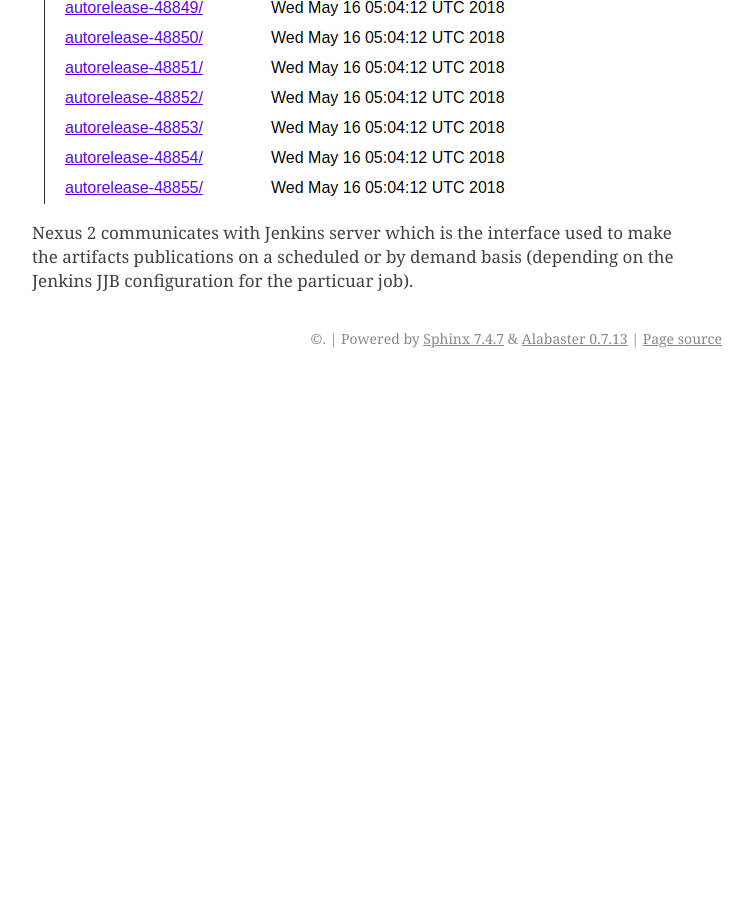
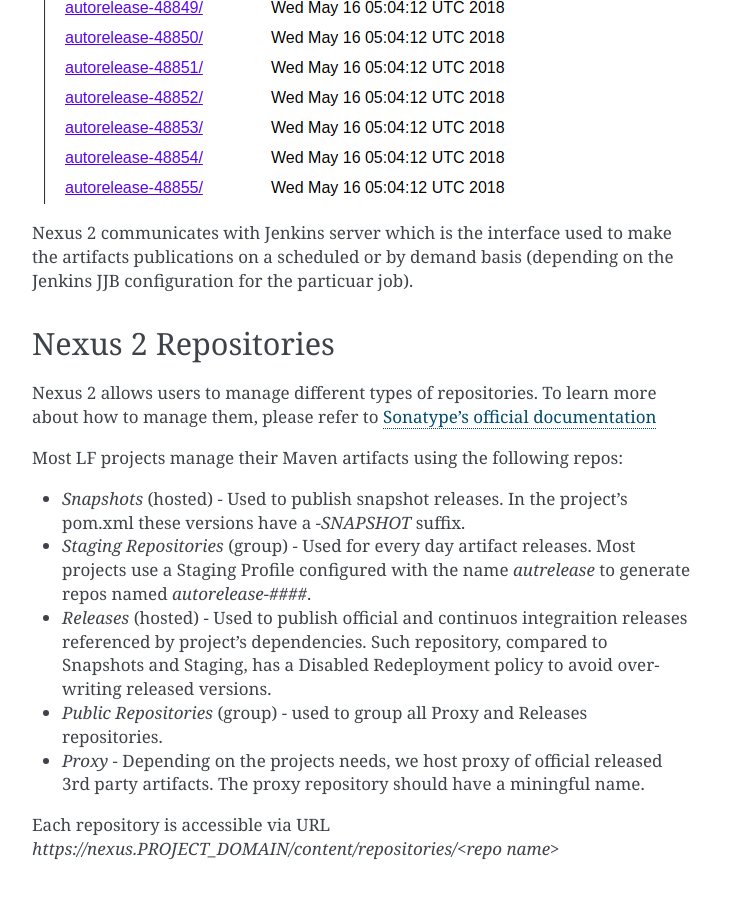
Before and after one commit to lfit/releng-docs, a Sphinx documentation site: the page built from docs/nexus2.rst, in a window 1280 px wide and 900 px high, scrolled down 1422 px. Shown: the whole window, without its empty margins (388-1141 px from the left). Built offline with Sphinx 7.4.7, drawn with Linux system fonts in a browser that asks for light colours; the version number could not be read and is left out; before the commit the page ends 1800 px from its top, so only the background shows below that; some of the changed text lies outside the part shown.

Commit message:
Add Nexus 2 repo docs.
Add Nexus 2 documentation on repositories.
This documentation contains a brief explanation
on the repos used by most LF projects.

Change-Id: I6c32876da8fc9d6576bbde6343a9880abbb7504c
Issue-ID: RELENG-968
Signed-off-by: Jessica Wagantall <jwagantall@linuxfoundation.org>

```diff
--- a/docs/nexus2.rst
+++ b/docs/nexus2.rst
@@ -37,3 +37,29 @@
 Nexus 2 communicates with Jenkins server which is the interface used to make
 the artifacts publications on a scheduled or by demand basis (depending on the Jenkins JJB
 configuration for the particuar job).
+
+Nexus 2 Repositories
+====================
+
+Nexus 2 allows users to manage different types of repositories. To learn more about
+how to manage them, please refer to `Sonatype's official documentation
+<https://help.sonatype.com/repomanager2/configuration/managing-repositories/>`_
+
+Most LF projects manage their Maven artifacts using the following repos:
+
+* `Snapshots` (hosted) - Used to publish snapshot releases. In the project's pom.xml these versions
+  have a `-SNAPSHOT` suffix.
+
+* `Staging Repositories` (group) - Used for every day artifact releases. Most projects use a
+  Staging Profile configured with the name `autrelease` to generate repos named `autorelease-####`.
+
+* `Releases` (hosted) - Used to publish official and continuos integraition releases referenced by
+  project's dependencies. Such repository, compared to Snapshots and Staging, has a Disabled
+  Redeployment policy to avoid overwriting released versions.
+
+* `Public Repositories` (group) - used to group all Proxy and Releases repositories.
+
+* `Proxy` - Depending on the projects needs, we host proxy of official released 3rd party artifacts.
+  The proxy repository should have a miningful name.
+
+Each repository is accessible via URL `https://nexus.PROJECT_DOMAIN/content/repositories/<repo name>`
```
